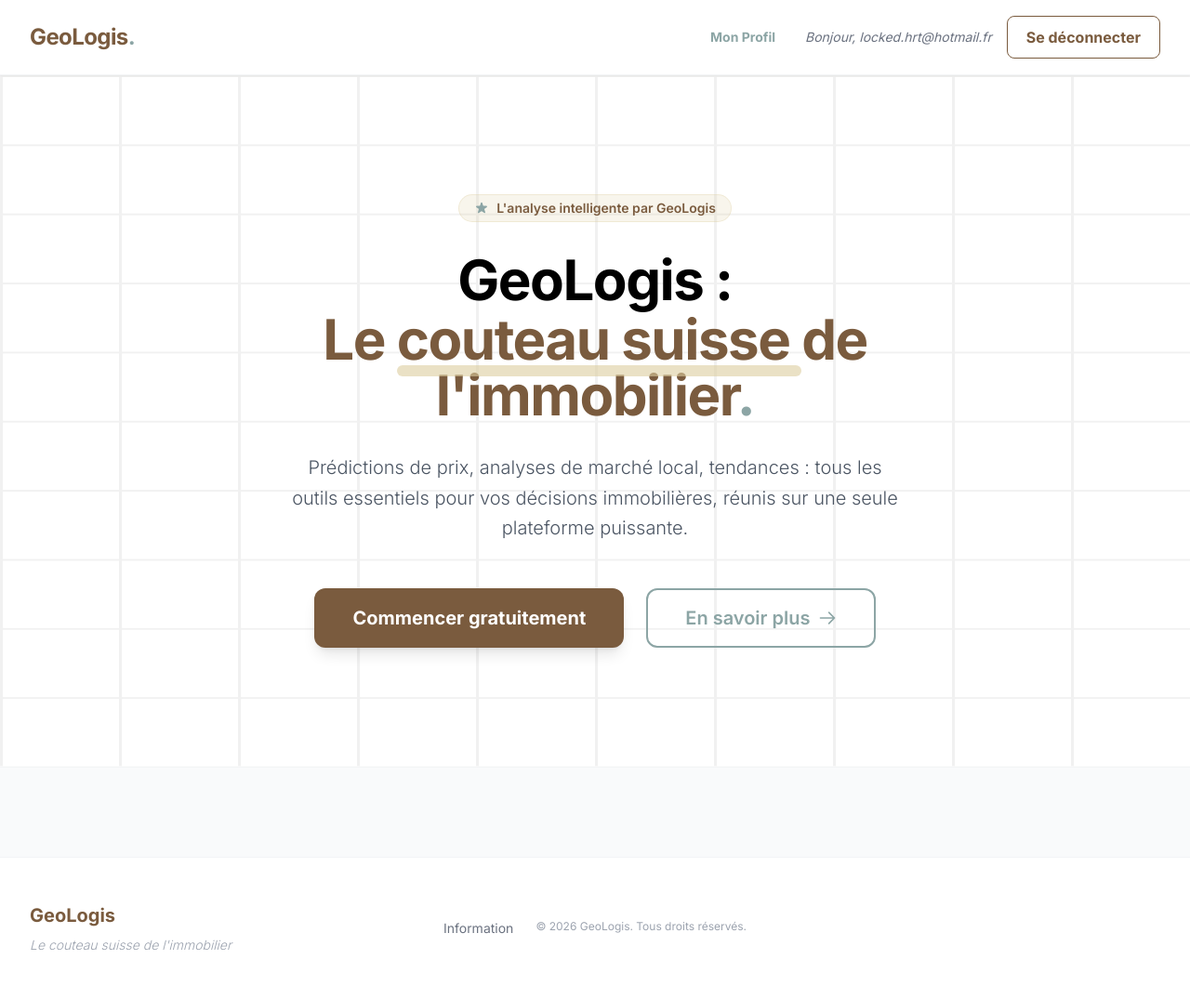
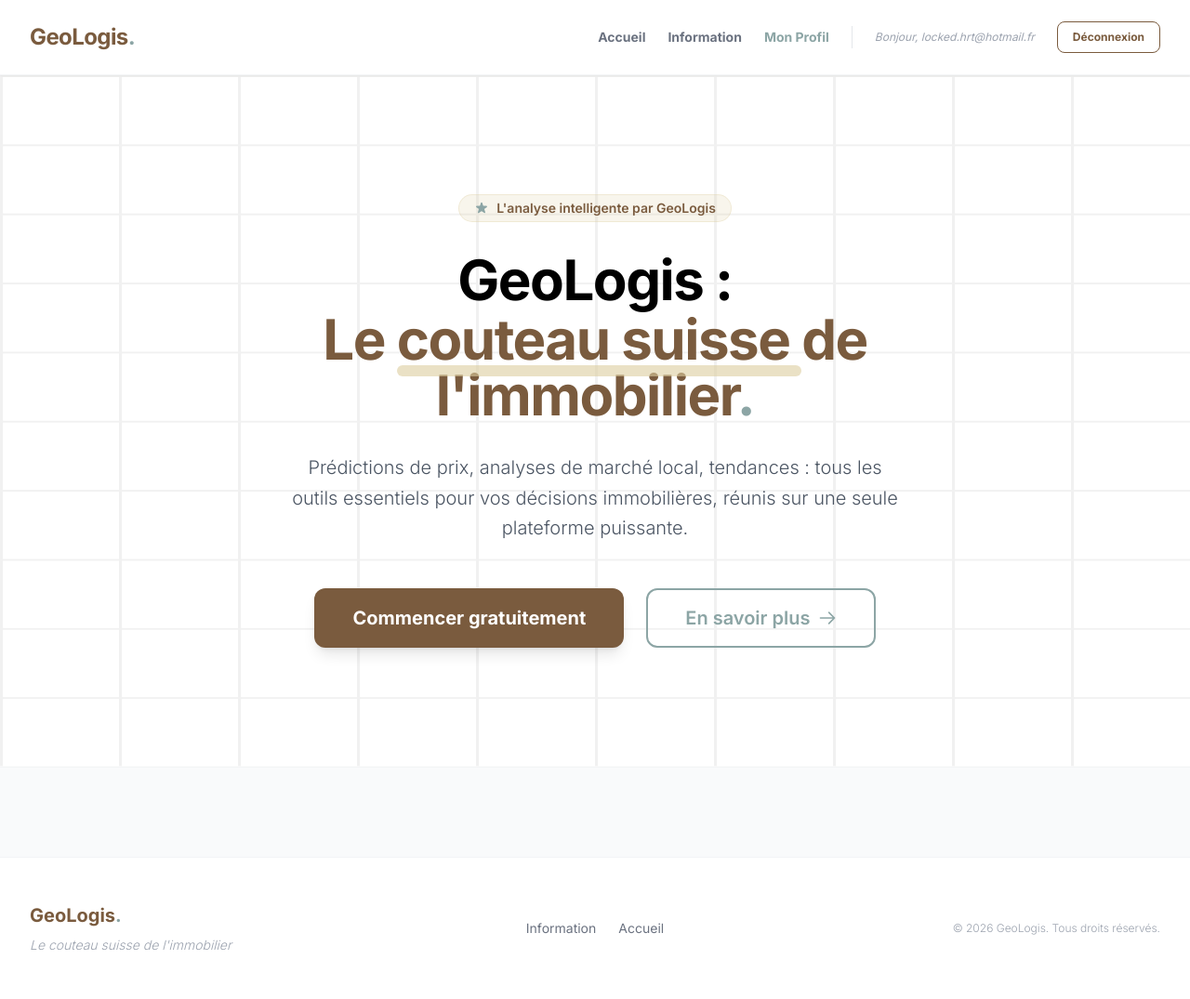
Before and after one commit to FatimaUY/GeoLogis, a Django app: page / in a window 1280 px wide. Shown: the whole page at 93% size. Run offline with Django 5.2, Linux system fonts and the light colour scheme; a user stored in the database is signed in; some libraries are stand-ins or nearby versions.

Commit message:
fix profil in menu burger

```diff
--- a/src/django-app/templates/base.html
+++ b/src/django-app/templates/base.html
@@ -37,28 +37,28 @@
                     <a href="{% url 'home' %}" class="text-2xl font-bold text-brown tracking-tight">
                         GeoLogis<span class="text-sage">.</span>
                     </a>
-
-                    <div class="hidden md:ml-10 md:flex md:space-x-8">
-
-
-                    </div>
                 </div>
 
-                <div class="hidden md:flex items-center space-x-4">
+                <div class="hidden md:flex items-center space-x-6">
+                    <a href="{% url 'home' %}" class="text-sm font-bold text-gray-500 hover:text-brown transition">Accueil</a>
+                    <a href="{% url 'info_key' %}" class="text-sm font-bold text-gray-500 hover:text-brown transition">Information</a>
+
                     {% if user.is_authenticated %}
-        <a href="{% url 'profil' %}" class="text-sm font-bold text-sage hover:text-brown transition mr-4">
+                        <a href="{% url 'profil' %}" class="text-sm font-bold text-sage hover:text-brown transition">
                             Mon Profil
                         </a>
 
-        <span class="text-sm text-gray-500 mr-2 italic">Bonjour, {{ user.email }}</span>
+                        <div class="h-6 w-px bg-gray-200 mx-2"></div> <span class="text-xs text-gray-400 italic">Bonjour, {{ user.username|default:user.email }}</span>
 
                         <form action="{% url 'logout' %}" method="POST" class="inline">
                             {% csrf_token %}
-            <button type="submit" class="px-5 py-2.5 rounded-lg border border-brown text-brown font-bold hover:bg-brown hover:text-white transition duration-200">
-                Se déconnecter
+                            <button type="submit" class="px-4 py-2 rounded-lg border border-brown text-brown text-xs font-bold hover:bg-brown hover:text-white transition duration-200">
+                                Déconnexion
                             </button>
                         </form>
                     {% else %}
+                        <a href="{% url 'login' %}" class="text-sm font-bold text-gray-500 hover:text-brown transition">Connexion</a>
+                        <a href="{% url 'register' %}" class="px-5 py-2.5 rounded-lg bg-brown text-white text-sm font-bold hover:bg-opacity-90 transition">S'inscrire</a>
                     {% endif %}
                 </div>
 
@@ -73,15 +73,24 @@
         </div>
 
         <div id="mobile-menu" class="hidden md:hidden bg-white border-b border-gray-100 px-4 pt-2 pb-6 space-y-2">
-            <a href="{% url 'home' %}" class="block px-3 py-2 text-gray-700 font-medium">Accueil</a>
-            <a href="#" class="block px-3 py-2 text-gray-700 font-medium">Information</a>
+            <a href="{% url 'home' %}" class="block px-3 py-2 text-gray-700 font-medium hover:bg-gray-50 rounded-lg">Accueil</a>
+            <a href="{% url 'info_key' %}" class="block px-3 py-2 text-gray-700 font-medium hover:bg-gray-50 rounded-lg">Information</a>
+
+            {% if user.is_authenticated %}
+                <a href="{% url 'profil' %}" class="block px-3 py-2 text-sage font-bold hover:bg-sage hover:bg-opacity-5 rounded-lg">Mon Profil</a>
+
                 <hr class="my-2 border-gray-100">
-            {% if user.is_authenticated %}
-                <form action="{% url 'logout' %}" method="POST">
+
+                <div class="px-3 py-1 text-xs text-gray-400 italic">Connecté : {{ user.email }}</div>
+
+                <form action="{% url 'logout' %}" method="POST" class="w-full">
                     {% csrf_token %}
-                    <button type="submit" class="w-full text-left px-3 py-2 text-red-600 font-bold">Se déconnecter</button>
+                    <button type="submit" class="w-full text-left px-3 py-2 text-brown font-bold hover:bg-brown hover:bg-opacity-5 rounded-lg">
+                        Se déconnecter
+                    </button>
                 </form>
             {% else %}
+                <hr class="my-2 border-gray-100">
                 <a href="{% url 'login' %}" class="block px-3 py-2 text-gray-700 font-medium">Se connecter</a>
                 <a href="{% url 'register' %}" class="block px-3 py-2 text-brown font-bold">S'inscrire</a>
             {% endif %}
@@ -89,22 +98,34 @@
     </nav>
 
     <main class="flex-grow">
+        {% if messages %}
+            <div class="max-w-7xl mx-auto px-4 mt-4">
+                {% for message in messages %}
+                    <div class="p-4 rounded-lg {% if message.tags == 'success' %}bg-sage bg-opacity-10 text-brown border border-sage{% else %}bg-red-50 text-red-700 border border-red-100{% endif %} text-sm font-medium">
+                        {{ message }}
+                    </div>
+                {% endfor %}
+            </div>
+        {% endif %}
+
         {% block content %}
         {% endblock %}
     </main>
 
-    <footer class="bg-white border-t border-gray-100">
+    <footer class="bg-white border-t border-gray-100 mt-auto">
         <div class="max-w-7xl mx-auto py-12 px-4 sm:px-6 lg:px-8">
             <div class="grid grid-cols-1 md:grid-cols-3 gap-8 items-center">
                 <div class="text-center md:text-left">
-                    <h2 class="text-xl font-bold text-brown">GeoLogis</h2>
+                    <h2 class="text-xl font-bold text-brown">GeoLogis<span class="text-sage">.</span></h2>
                     <p class="text-gray-400 text-sm mt-2 font-light italic">Le couteau suisse de l'immobilier</p>
                 </div>
 
                 <div class="flex justify-center space-x-6 text-sm font-medium text-gray-500">
                     <a href="{% url 'info_key' %}" class="hover:text-sage transition">Information</a>
+                    <a href="{% url 'home' %}" class="hover:text-sage transition">Accueil</a>
+                </div>
 
-                <div class="text-center md:text-right text-gray-400 text-xs">
+                <div class="text-center md:text-right text-gray-400 text-xs font-light">
                     <p>&copy; 2026 GeoLogis. Tous droits réservés.</p>
                 </div>
             </div>
```
Also changed, not shown: src/django-app/db.sqlite3. Lines whose indentation alone changed are shown as unchanged.
